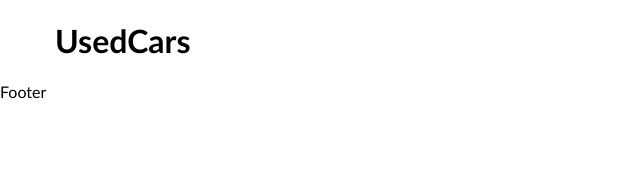
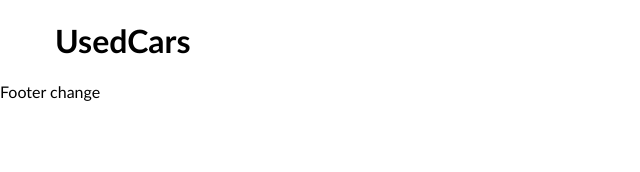
Before and after one commit to hackemateninja/cards, a Next.js app: page / in a window 1280 px wide. Shown: the top 172 px of the page, without its empty margins (0-640 px from the left). Built offline with nearby package versions, Linux system fonts and the light colour scheme.

Commit message:
MODIFIED: Footer

```diff
--- a/src/components/footer/index.tsx
+++ b/src/components/footer/index.tsx
@@ -11,7 +11,7 @@ const Footer: React.FC = () => {
 	const year = getYear();
 	return (
 		<FooterWrapper>
-			<p>Footer</p>
+			<p>Footer change</p>
 		</FooterWrapper>
 	);
 };
```
